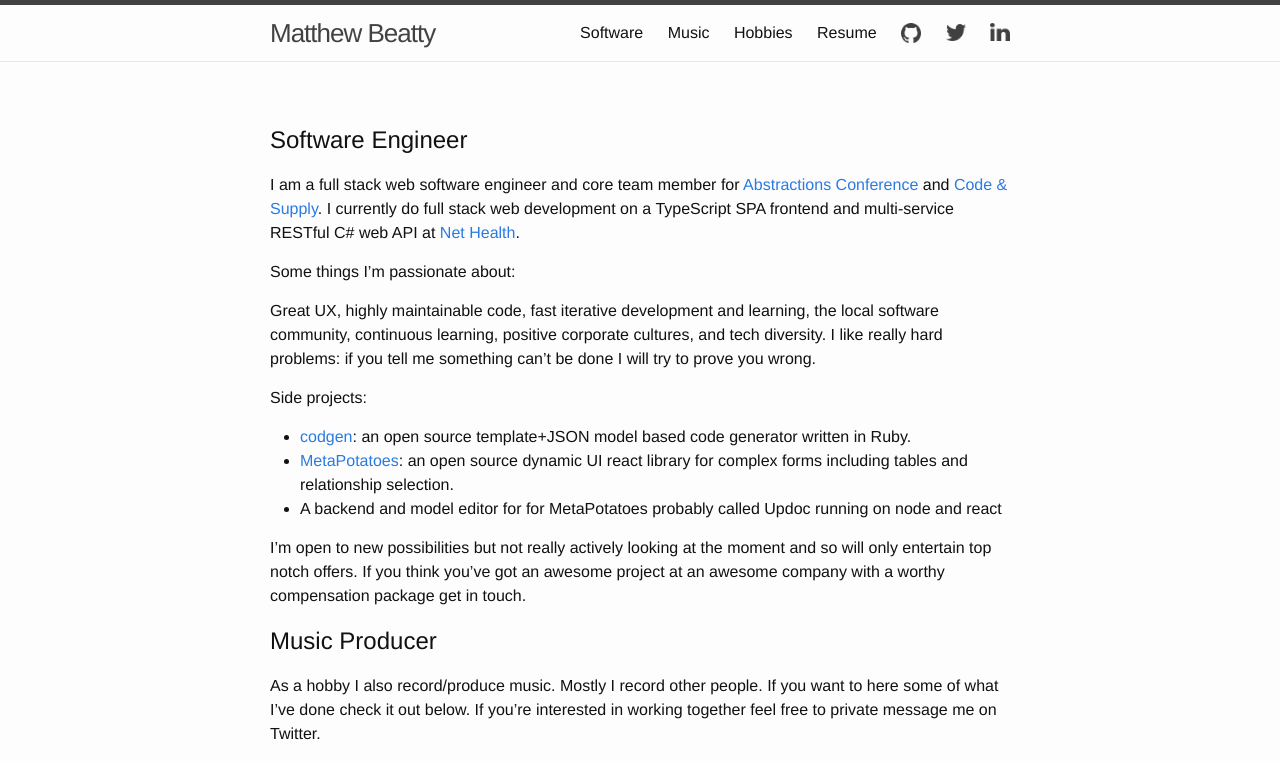
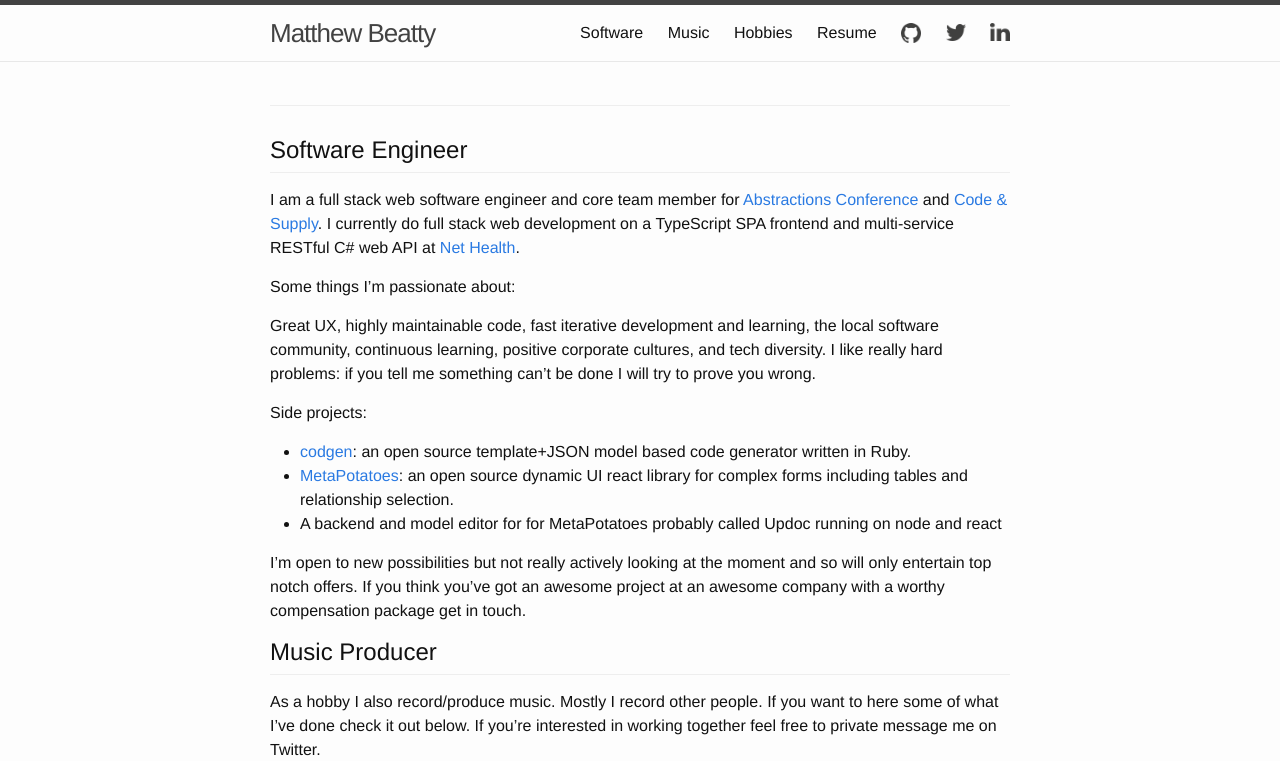
Before and after one commit to beattyml1/beattyml1.github.io, a Jekyll site: the page built from index.md, in a window 1280 px wide. Shown: the top 761 px of the page. Built offline with Jekyll 4.4.1, drawn with Linux system fonts in a browser that asks for light colours; grey boxes are pictures that could not be loaded.

Commit message:
Update _base.scss

```diff
--- a/_sass/_base.scss
+++ b/_sass/_base.scss
@@ -83,7 +83,11 @@ h1, h2, h3, h4, h5, h6 {
     font-weight: 300;
 }
 
-
+h1 {
+    padding-bottom: 0.3em;
+    line-height: 1.2;
+    border-bottom: 1px solid #eee;
+}
 
 /**
  * Links
```
